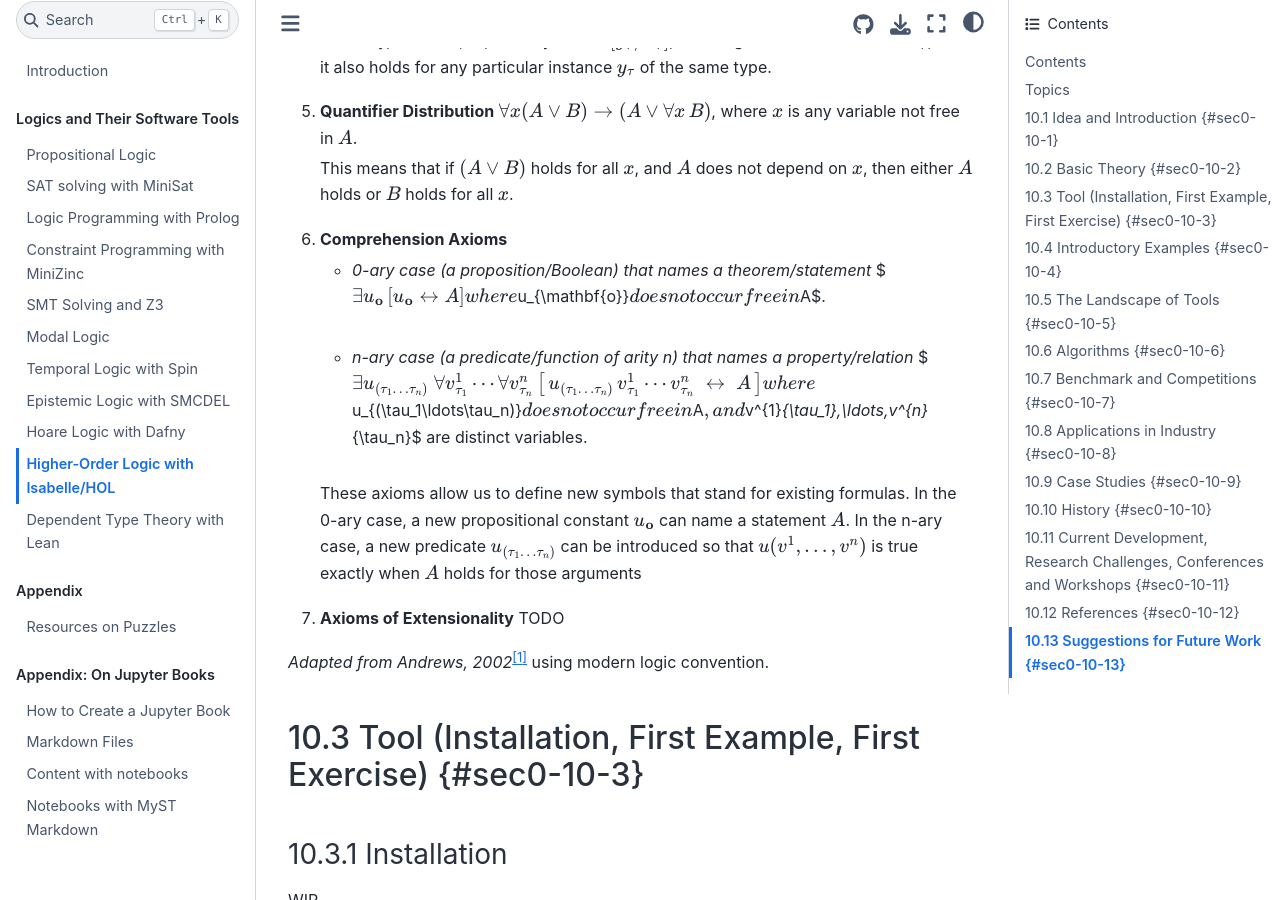
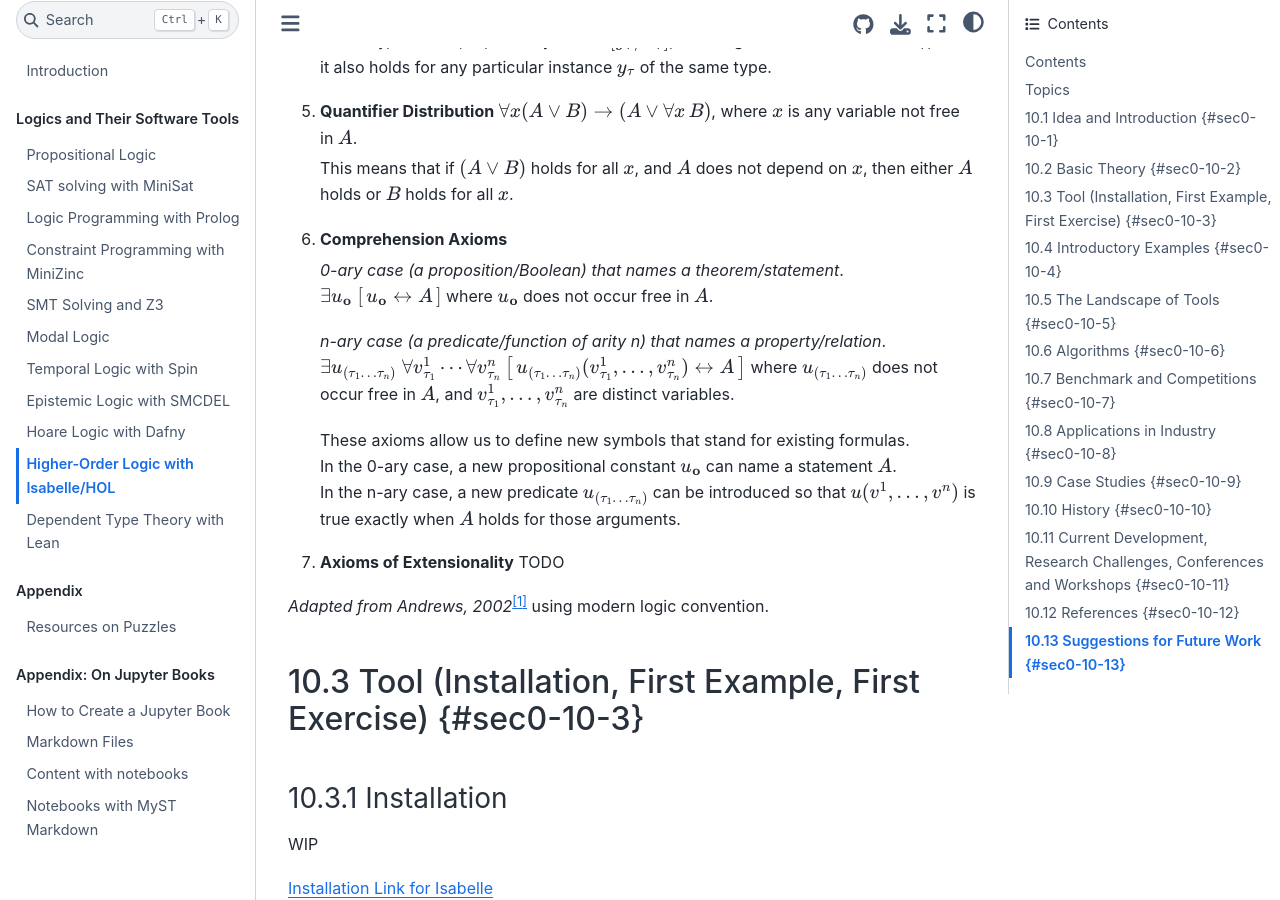
Before and after one commit to LEAP-at-Chapman/CPSC-510-Logical-Foundations-of-Computing, a Jupyter Book: the page built from content/10-higher-order-logic.md, in a window 1280 px wide and 900 px high, scrolled down 2212 px. Built offline with Jupyter Book 1.0.4 settings and Sphinx 7.4.7 and the Sphinx Book theme 1.1.4, drawn with Linux system fonts in a browser that asks for light colours; part of the change alters nothing that is shown.

Commit message:
changed latex formatting for book

```diff
--- a/content/10-higher-order-logic.md
+++ b/content/10-higher-order-logic.md
@@ -69,6 +69,23 @@ In addition, the axiom schemata of $\mathcal{F}^w$ are:
     This means that if $(A \lor B)$ holds for all $x$, and $A$ does not depend on $x$, then either $A$ holds or $B$ holds for all $x$.
 
 6) **Comprehension Axioms**
+
+    *0-ary case (a proposition/Boolean) that names a theorem/statement*.
+    $ \exists u_{\mathbf{o}}\;[\,u_{\mathbf{o}} \leftrightarrow A\,] $
+    where $u_{\mathbf{o}}$ does not occur free in $A$.
+
+    *n-ary case (a predicate/function of arity n) that names a property/relation*.
+    $\exists u_{(\tau_1\ldots\tau_n)}\;
+    \forall v^{1}_{\tau_1}\cdots \forall v^{n}_{\tau_n}\,
+    \big[\,u_{(\tau_1\ldots\tau_n)}(v^{1}_{\tau_1},\ldots,v^{n}_{\tau_n})
+    \leftrightarrow A\,\big]$
+    where $u_{(\tau_1\ldots\tau_n)}$ does not occur free in $A$, and $v^{1}_{\tau_1},\ldots,v^{n}_{\tau_n}$ are distinct variables.
+
+    These axioms allow us to define new symbols that stand for existing formulas.
+    In the 0-ary case, a new propositional constant $u_{\mathbf{o}}$ can name a statement $A$.
+    In the n-ary case, a new predicate $u_{(\tau_1\ldots\tau_n)}$ can be introduced so that $u(v^1,\ldots,v^n)$ is true exactly when $A$ holds for those arguments.
+
+<!-- 6) **Comprehension Axioms**
     - *0-ary case (a proposition/Boolean) that names a theorem/statement*
       $$
         \exists u_{\mathbf{o}}\,[u_{\mathbf{o}} \leftrightarrow A]
@@ -88,7 +105,7 @@ In addition, the axiom schemata of $\mathcal{F}^w$ are:
 
     These axioms allow us to define new symbols that stand for existing formulas.
     In the 0-ary case, a new propositional constant $u_{\mathbf{o}}$ can name a statement $A$.
-    In the n-ary case, a new predicate $u_{(\tau_1\ldots\tau_n)}$ can be introduced so that $u(v^1,\ldots,v^n)$ is true exactly when $A$ holds for those arguments
+    In the n-ary case, a new predicate $u_{(\tau_1\ldots\tau_n)}$ can be introduced so that $u(v^1,\ldots,v^n)$ is true exactly when $A$ holds for those arguments -->
 
 7) **Axioms of Extensionality**
     TODO
```
